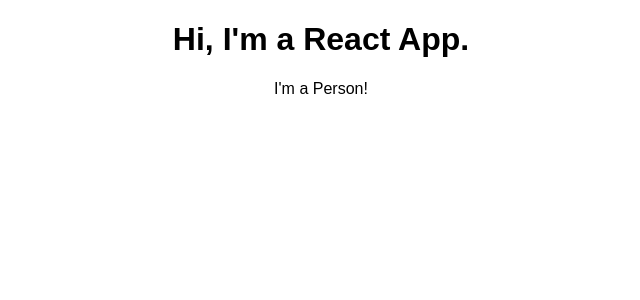
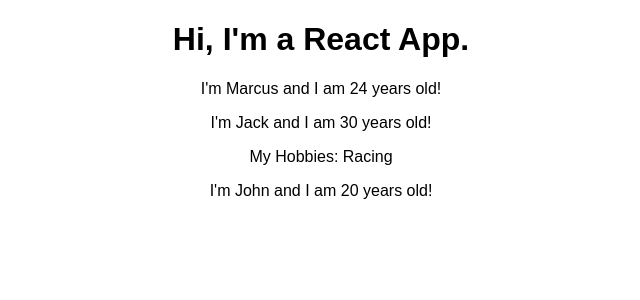
Before and after one commit to mrodrigues95/first-react-app, a React (Create React App) app: page / in a window 1280 px wide. Shown: the top 300 px of the page, without its empty margins (319-959 px from the left). Built offline with nearby package versions, Linux system fonts and the light colour scheme.

Commit message:
props and props children

```diff
--- a/src/App.js
+++ b/src/App.js
@@ -7,7 +7,9 @@
     return (
       <div className="App">
         <h1>Hi, I'm a React App.</h1>
-        <Person />
+        <Person name="Marcus" age="24" />
+        <Person name="Jack" age="30" >My Hobbies: Racing</Person>
+        <Person name="John" age="20" />
       </div>
     );
   }
--- a/src/Person/Person.js
+++ b/src/Person/Person.js
@@ -1,7 +1,14 @@
 import React from 'react';
 
-const person = () => {
-    return <p>I'm a Person!</p>
+const person = (props) => {
+  return (
+    <div>
+      <p>
+        I'm {props.name} and I am {props.age} years old!
+      </p>
+      <p>{props.children}</p>
+    </div>
+  );
 };
 
 export default person;
```
